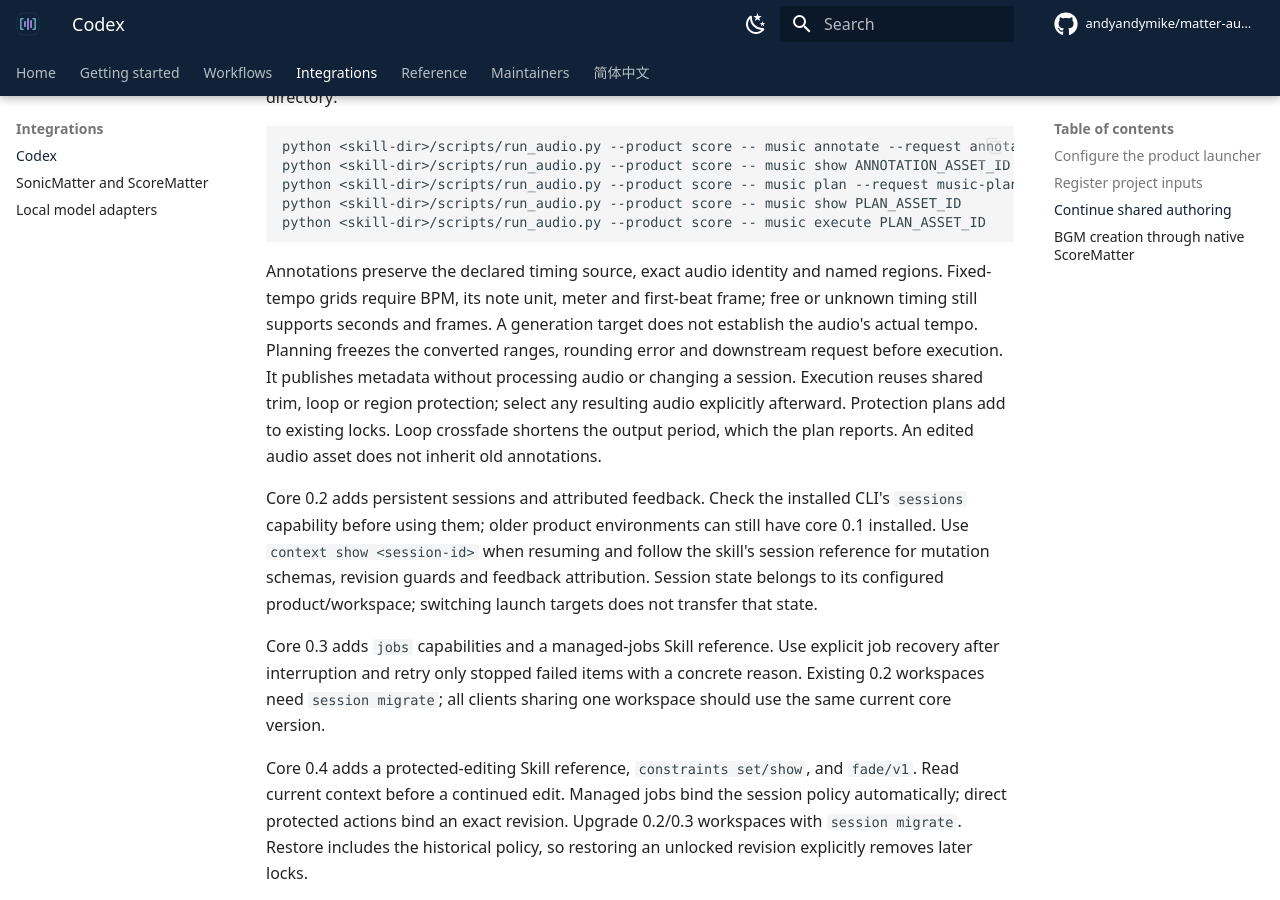
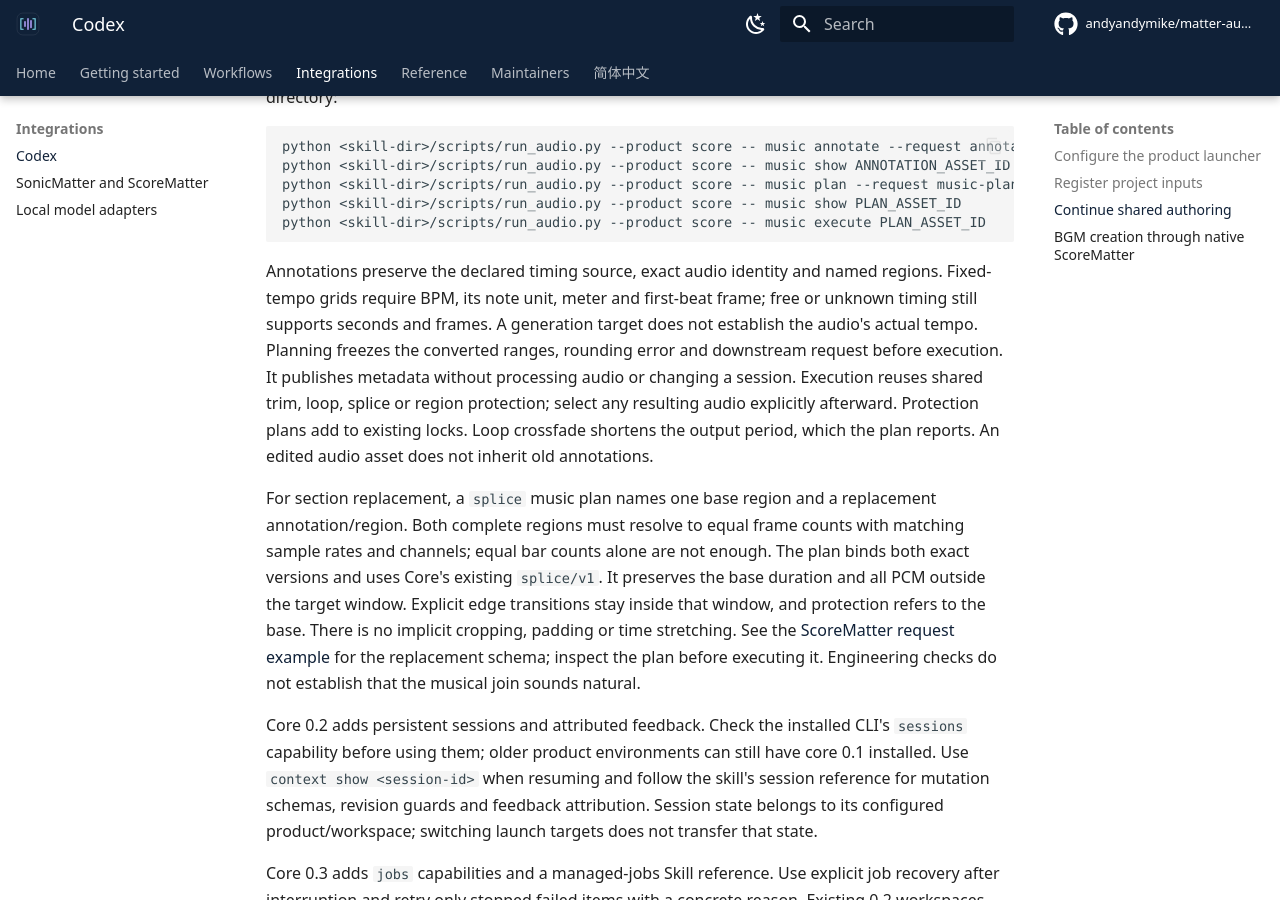
Before and after one commit to andyandymike/matter-audio-core, an MkDocs documentation site: the page built from docs/codex.md, in a window 1280 px wide and 900 px high, scrolled down 2109 px. Built offline with MkDocs 1.6.1 and Material for MkDocs 9.7.7, drawn with Linux system fonts in a browser that asks for light colours; comment, search, counter and statistics services are not loaded.

Commit message:
Document named musical section replacement in Codex

```diff
--- a/docs/codex.md
+++ b/docs/codex.md
@@ -104,9 +104,20 @@ free or unknown timing still supports seconds and frames. A generation target
 does not establish the audio's actual tempo. Planning freezes the converted
 ranges, rounding error and downstream request before execution. It publishes
 metadata without processing audio or changing a session. Execution reuses shared
-trim, loop or region protection; select any resulting audio explicitly afterward.
+trim, loop, splice or region protection; select any resulting audio explicitly afterward.
 Protection plans add to existing locks. Loop crossfade shortens the output period,
 which the plan reports. An edited audio asset does not inherit old annotations.
+
+For section replacement, a `splice` music plan names one base region and a
+replacement annotation/region. Both complete regions must resolve to equal frame
+counts with matching sample rates and channels; equal bar counts alone are not
+enough. The plan binds both exact versions and uses Core's existing `splice/v1`.
+It preserves the base duration and all PCM outside the target window. Explicit
+edge transitions stay inside that window, and protection refers to the base.
+There is no implicit cropping, padding or time stretching. See the
+[ScoreMatter request example](https://andyandymike.github.io/score-matter/shared-audio/)
+for the replacement schema; inspect the plan before executing it. Engineering
+checks do not establish that the musical join sounds natural.
 
 Core 0.2 adds persistent sessions and attributed feedback. Check the installed
 CLI's `sessions` capability before using them; older product environments can
```
Also changed, not shown: CHANGELOG.md (+2 -0 lines), integrations/codex/matter-audio/SKILL.md (+4 -0 lines), integrations/codex/matter-audio/references/music-coordinates.md (+47 -0 lines).
